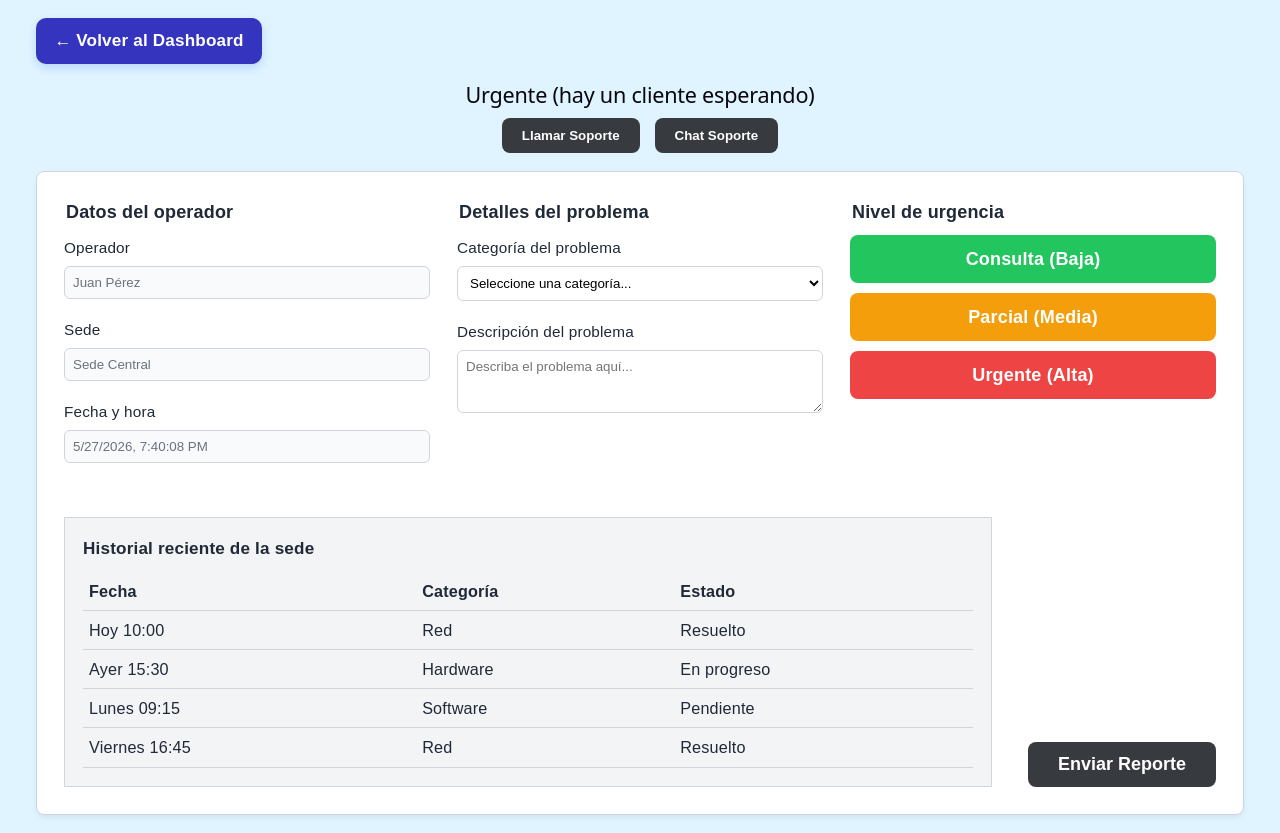
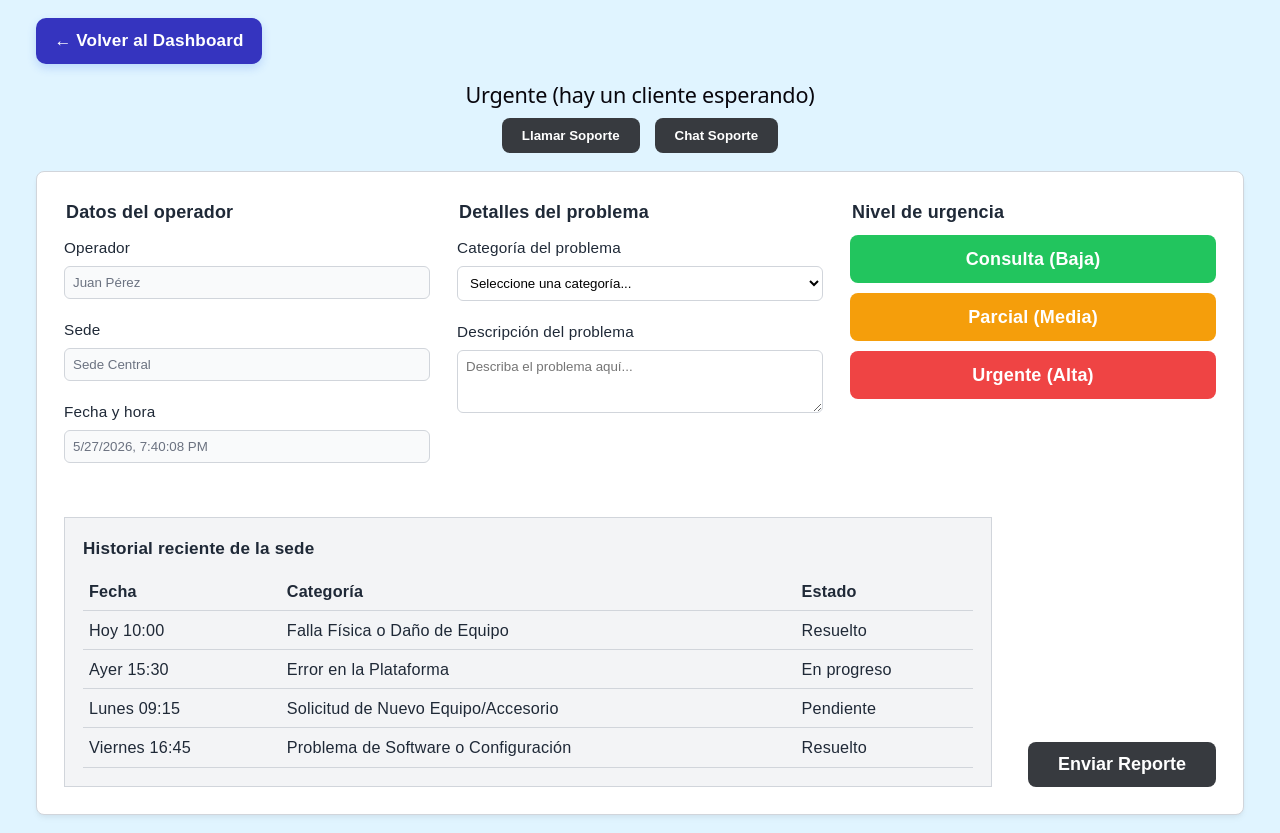
Before and after one commit to RailynTan/S2-AppWeb, a React (Vite) app: page /contact in a window 1280 px wide. Built offline with nearby package versions, Linux system fonts and the light colour scheme.

Commit message:
se añadieron titulos para cada pagina para que se vean en la pestaña misma

```diff
--- a/src/pages/Checklist.jsx
+++ b/src/pages/Checklist.jsx
@@ -1,10 +1,14 @@
-import { useState } from 'react';
+import { useState, useEffect } from 'react';
 import Paso1Rut from '../components/Checklist/Paso1Rut';
 import Paso2Boleta from '../components/Checklist/Paso2Boleta';
 import Paso3Respaldo from '../components/Checklist/Paso3Respaldo';
 import '../styles/Checklist.scss';
 
 const Checklist = () => {
+  useEffect(() => {
+      document.title = "s2 | Checklist";
+    }, []);
+
   const [pasoActual, setPasoActual] = useState(1);
   const [datosRetiro, setDatosRetiro] = useState({
     rut: '',
--- a/src/pages/Contact.jsx
+++ b/src/pages/Contact.jsx
@@ -6,7 +6,7 @@ import { useNavigate } from 'react-router-dom';
 import '../styles/Contact.scss';
 
 const Contact = () => {
-  // Requisito 4.2: useEffect para cambiar el título de la página
+
   useEffect(() => {
     document.title = "s2 | Contacto";
   }, []);
@@ -53,15 +53,11 @@ const Contact = () => {
     });
   };
 
-  // ==========================================
-  // PASO A: Arreglo de datos estáticos para el historial
-  // Requisito: Datos hardcodeados (estáticos)
-  // ==========================================
   const historialEstatico = [
-    { id: 1, fecha: 'Hoy 10:00', categoria: 'Red', estado: 'Resuelto' },
-    { id: 2, fecha: 'Ayer 15:30', categoria: 'Hardware', estado: 'En progreso' },
-    { id: 3, fecha: 'Lunes 09:15', categoria: 'Software', estado: 'Pendiente' },
-    { id: 4, fecha: 'Viernes 16:45', categoria: 'Red', estado: 'Resuelto' }
+    { id: 1, fecha: 'Hoy 10:00', categoria: 'Falla Física o Daño de Equipo', estado: 'Resuelto' },
+    { id: 2, fecha: 'Ayer 15:30', categoria: 'Error en la Plataforma', estado: 'En progreso' },
+    { id: 3, fecha: 'Lunes 09:15', categoria: 'Solicitud de Nuevo Equipo/Accesorio', estado: 'Pendiente' },
+    { id: 4, fecha: 'Viernes 16:45', categoria: 'Problema de Software o Configuración', estado: 'Resuelto' }
   ];
 
   return (
--- a/src/pages/Dashboard.jsx
+++ b/src/pages/Dashboard.jsx
@@ -1,8 +1,13 @@
 import '../App.css'
+import { useState, useEffect } from 'react';
 import ButtonNav from '../components/ButtonNav';
 import WalDog from '../assets/WalDog.png'
 
 function Dashboard(){
+
+    useEffect(() => {
+        document.title = "s2 | Dashboard";
+    }, []);
 
     return(
 
--- a/src/pages/Details.jsx
+++ b/src/pages/Details.jsx
@@ -1,7 +1,13 @@
+import { useState, useEffect } from 'react';
 import ButtonNav from '../components/ButtonNav';
 import '../styles/Details.scss';
 
 const Details = () => {
+
+  useEffect(() => {
+      document.title = "s2 | Detalles";
+    }, []);
+
   const detalleRetiro = {
     estadoGeneral: 'Retirado parcialmente',
     infoBasica: {
--- a/src/pages/Home.jsx
+++ b/src/pages/Home.jsx
@@ -1,9 +1,14 @@
 import '../App.css'
+import { useState, useEffect } from 'react';
 import Header from '../components/Header';
 import Peru from '../assets/Peru.jpg'
 import { useNavigate } from 'react-router-dom'
 
 function Home(){
+
+    useEffect(() => {
+        document.title = "s2 | Inicio";
+    }, []);
 
     return(
         <div className='hero'>
--- a/src/pages/Login.jsx
+++ b/src/pages/Login.jsx
@@ -1,9 +1,13 @@
-import { useState } from 'react';
+import { useState, useEffect } from 'react';
 import { useNavigate } from 'react-router-dom';
 import '../styles/Login.scss';
 
 function Login() {
   const navigate = useNavigate();
+
+  useEffect(() => {
+    document.title = "s2 | Login";
+  }, []);
 
   const [credentials, setCredentials] = useState({
     usuario: '',
```
